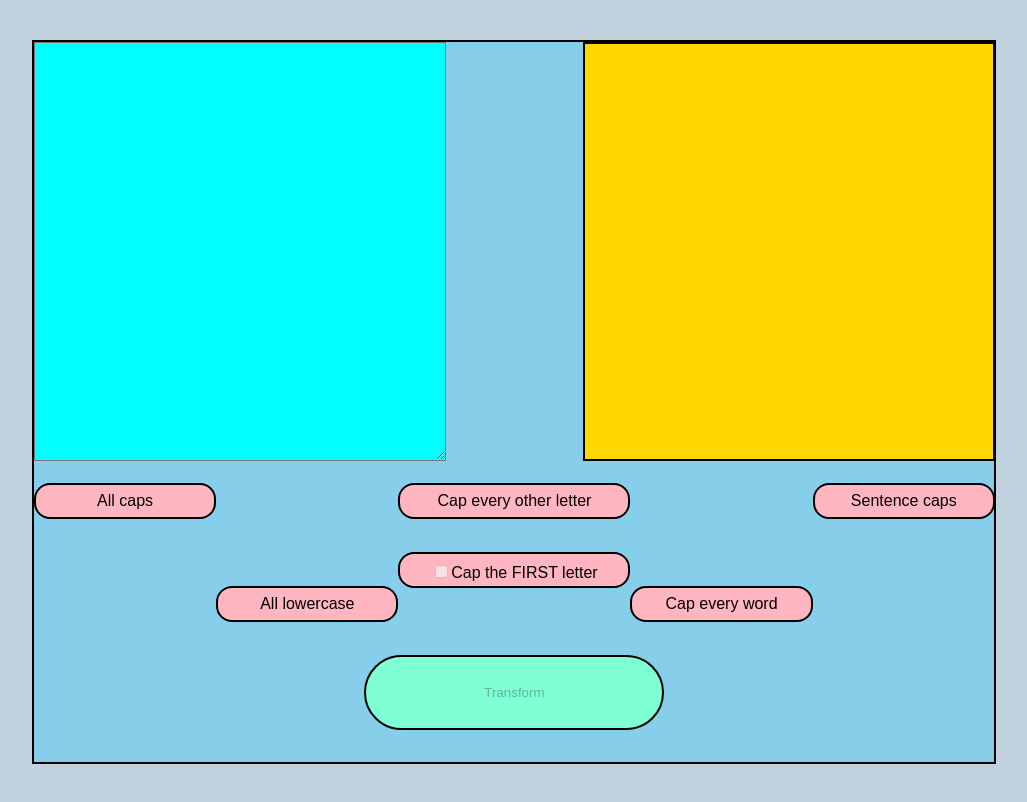
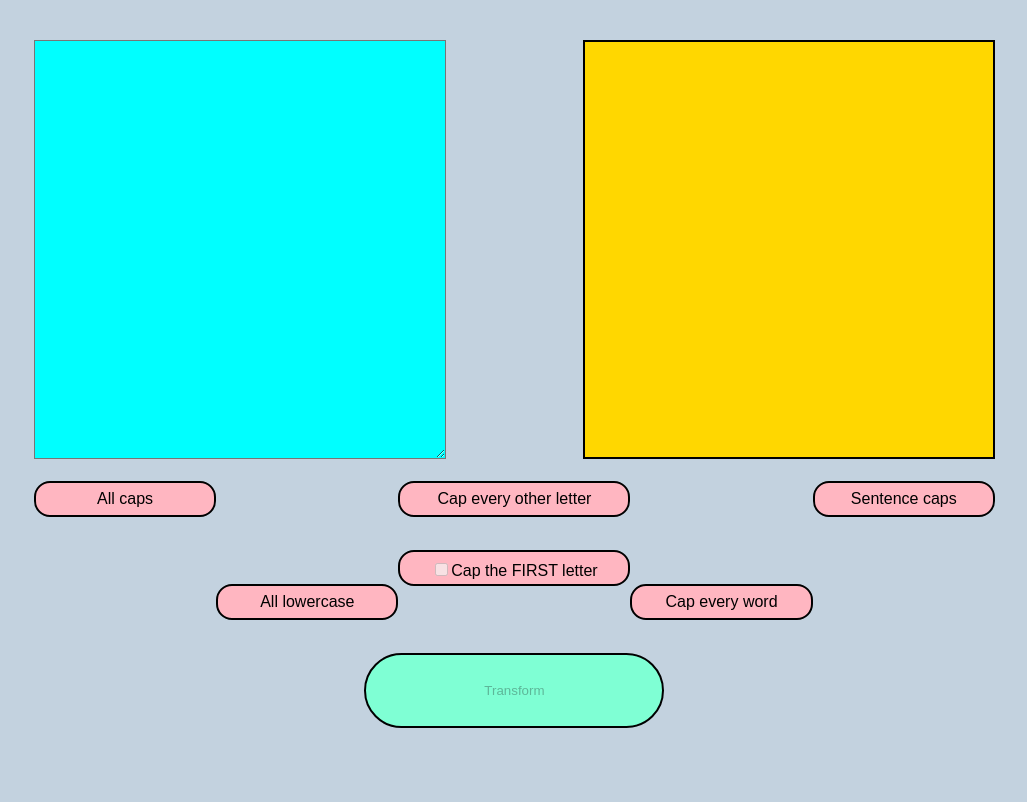
Before and after one commit to letmeeatbrioche/capitalization-app, a Next.js app: page / in a window 1280 px wide. Shown: the whole page, without its empty margins (126-1153 px from the left). Built offline with nearby package versions, Linux system fonts and the light colour scheme.

Commit message:
Set form container background color

```diff
--- a/src/app/globals.css
+++ b/src/app/globals.css
@@ -59,13 +59,14 @@ body {
    max-width: 960px;
    margin: 40px auto;
    height: 90vh;
-   border: 2px black solid;
+   background-color: rgb(195, 210, 223);
+   /* border: 2px black solid; */
    /* background-color: lightgray; */
    /* color: white; */
  }
 
  .form {
-   background-color: skyblue;
+   background-color: rgb(195, 210, 223);
    display: grid;
    grid-template-columns: repeat(7, 14.3%);
    grid-template-rows: 3fr 3% 1fr 1fr;
```
